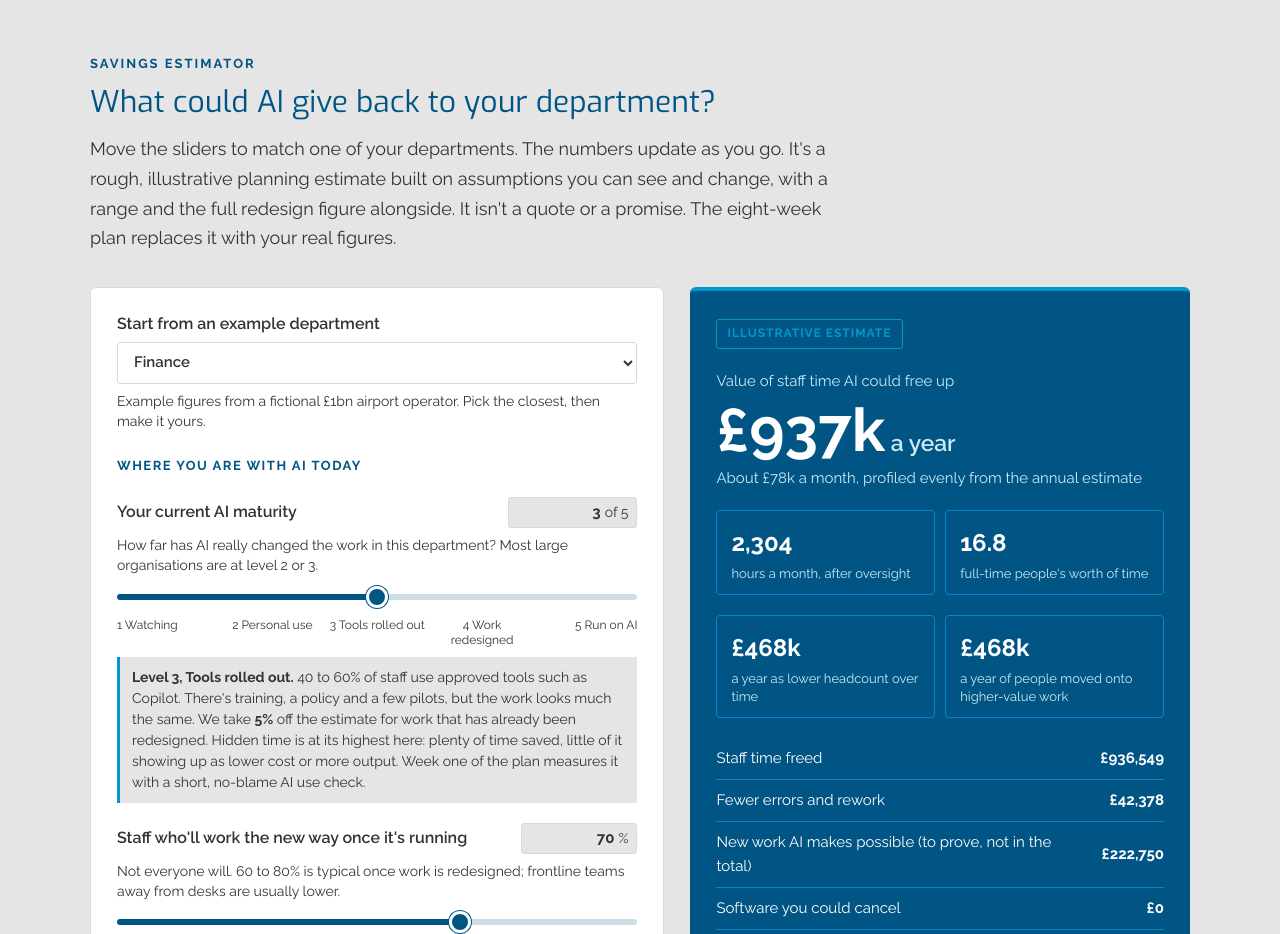
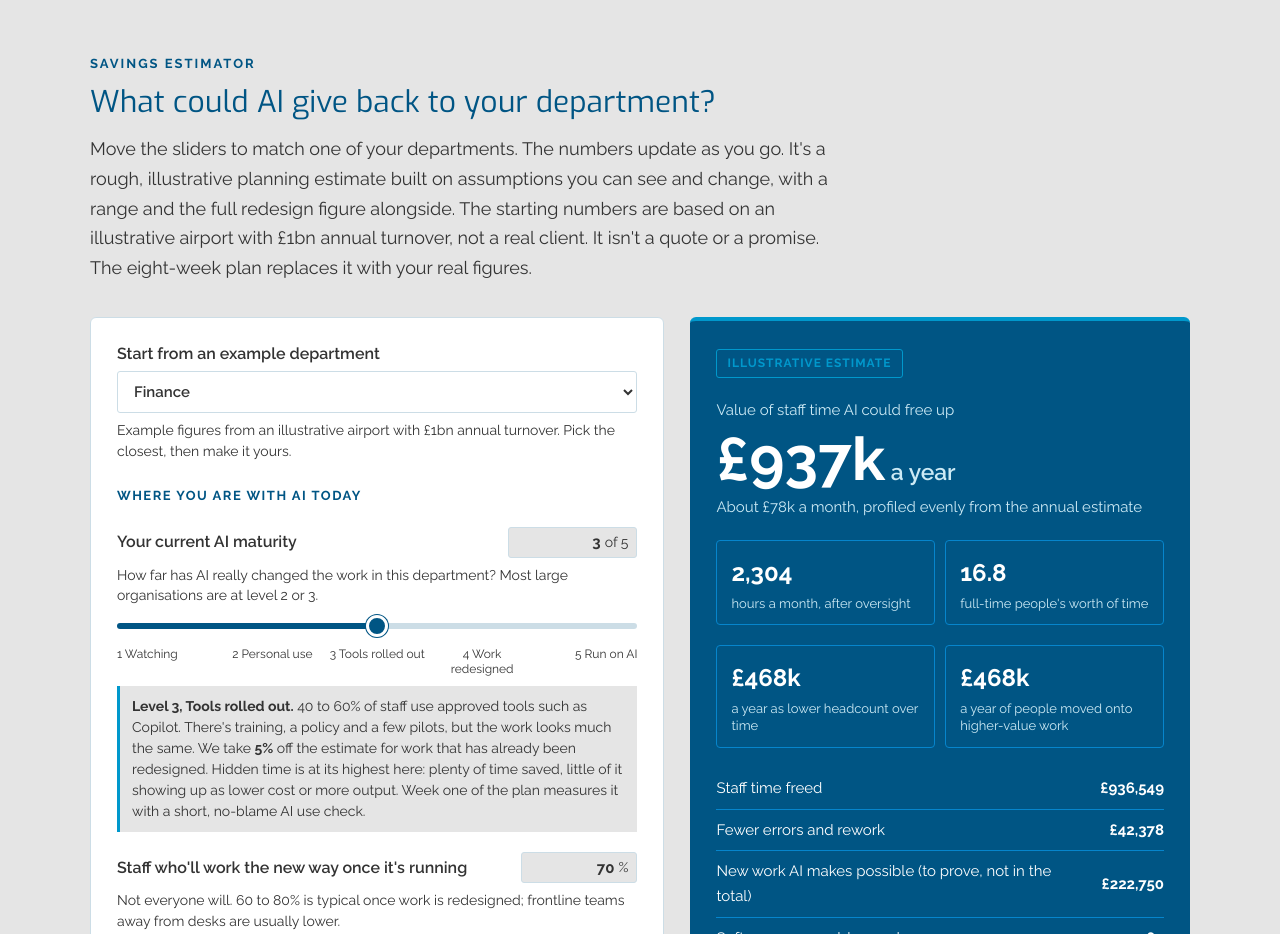
Before and after one commit to TheCurve-1GL/ownet-ai-walk-through, a website: page aviation/department-ai-plan.html in a window 1280 px wide. Shown: the part 1240-2174 px from the top of the page. Drawn offline with Linux system fonts and the light colour scheme.

Commit message:
Aviation estimator: say figures are based on an illustrative £1bn-turnover airport
Co-Authored-By: Claude Opus 5.5 <noreply@anthropic.com>
Claude-Session: https://claude.ai/code/session_013TuWgSFh1tPmgfMnFnX9sb

```diff
--- a/aviation/department-ai-plan.html
+++ b/aviation/department-ai-plan.html
@@ -176,12 +176,12 @@ a.oai-card:hover{box-shadow:0 8px 22px rgba(0,40,70,.12);transform:translateY(-2
 .oai .oe-copy{align-self:flex-start;background:transparent;border:1px solid var(--on-dark2);color:#fff;font:700 14px Raleway,Arial,sans-serif;padding:10px 16px;border-radius:3px;cursor:pointer;text-transform:none;letter-spacing:normal;box-shadow:none}
 .oai .oe-copy:hover{border-color:#fff}
 .oai .oe-copied{color:#CCEAF5;font-size:14px}/*brand-text*/.oai h1,.oai h2,.oai h3,.oai h4{font-family:Exo,Raleway,Arial,sans-serif;font-weight:400}.oai-hero h1{letter-spacing:2px}.oai-hero h1 strong{font-weight:600}.oai h3{font-weight:600}</style>
-<div class="oai"><section class="oai-sec oai-mist" id="oai-estimate"><div class="oai-in"><div class="oai-head"><span class="oai-kick">Savings estimator</span><h2>What could AI give back to your department?</h2><p class="oai-lede">Move the sliders to match one of your departments. The numbers update as you go. It's a rough, illustrative planning estimate built on assumptions you can see and change, with a range and the full redesign figure alongside. It isn't a quote or a promise. The eight-week plan replaces it with your real figures.</p></div><div class="oe-est-grid">
+<div class="oai"><section class="oai-sec oai-mist" id="oai-estimate"><div class="oai-in"><div class="oai-head"><span class="oai-kick">Savings estimator</span><h2>What could AI give back to your department?</h2><p class="oai-lede">Move the sliders to match one of your departments. The numbers update as you go. It's a rough, illustrative planning estimate built on assumptions you can see and change, with a range and the full redesign figure alongside. The starting numbers are based on an illustrative airport with £1bn annual turnover, not a real client. It isn't a quote or a promise. The eight-week plan replaces it with your real figures.</p></div><div class="oe-est-grid">
       <form class="oe-panel" id="oai-est" autocomplete="off" onsubmit="return false">
         <div class="oe-field">
           <label for="oai-preset">Start from an example department</label>
           <select id="oai-preset"></select>
-          <span class="oe-hint">Example figures from a fictional £1bn airport operator. Pick the closest, then make it yours.</span>
+          <span class="oe-hint">Example figures from an illustrative airport with £1bn annual turnover. Pick the closest, then make it yours.</span>
         </div>
 
         <div class="oe-group">
@@ -314,7 +314,7 @@ a.oai-card:hover{box-shadow:0 8px 22px rgba(0,40,70,.12);transform:translateY(-2
           <b id="oai-r-risk"></b>
           <p>About <span id="oai-r-risk-mo"></span> a month if profiled evenly, though real incidents don't arrive evenly. It's shown on its own and never added to the total, because it depends on things that may not happen.</p>
         </div>
-        <p class="oe-small-print">The planning figure is the value at full run. Gains build over three to four years: plan on about 15% in year one, 45% in year two and 75% in year three, as teams test, trust and adopt each change. "Bankable now" counts lower headcount in full and other gains at half until they are measured. Freed time is capacity, not cash: it becomes money only through lower headcount over time, slower hiring or less overtime, and the rest is people moved onto higher-value work. Every figure here is an illustrative estimate from the assumptions on this page, not a benchmark or a promise of results.</p>
+        <p class="oe-small-print">The planning figure is the value at full run. Gains build over three to four years: plan on about 15% in year one, 45% in year two and 75% in year three, as teams test, trust and adopt each change. "Bankable now" counts lower headcount in full and other gains at half until they are measured. Freed time is capacity, not cash: it becomes money only through lower headcount over time, slower hiring or less overtime, and the rest is people moved onto higher-value work. Every figure here is an illustrative estimate based on an airport with £1bn annual turnover and the assumptions on this page, not a benchmark or a promise of results.</p>
         <button type="button" class="oe-copy" id="oai-copy">Copy my estimate</button>
         <span class="oe-copied" id="oai-copied" hidden>Copied. Paste it into an email or a note.</span>
       </aside>
```
